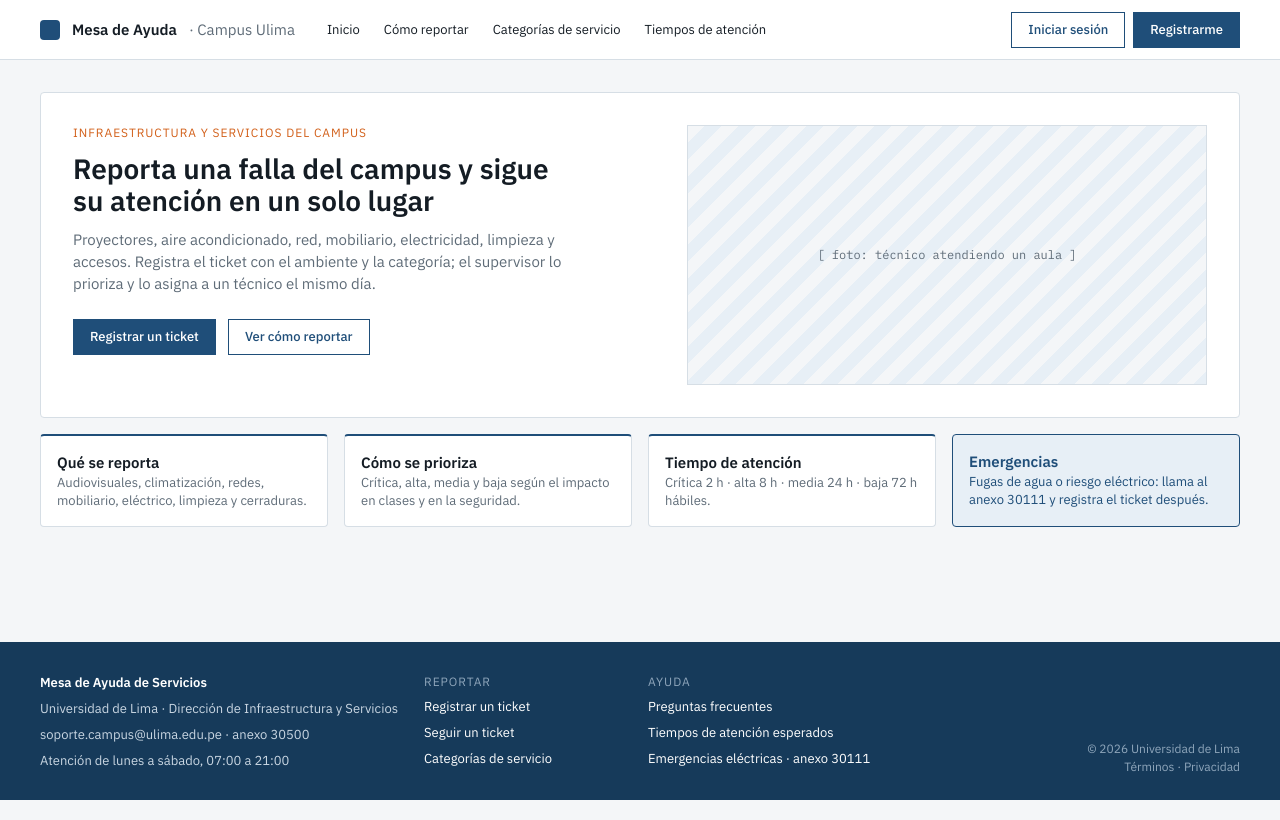
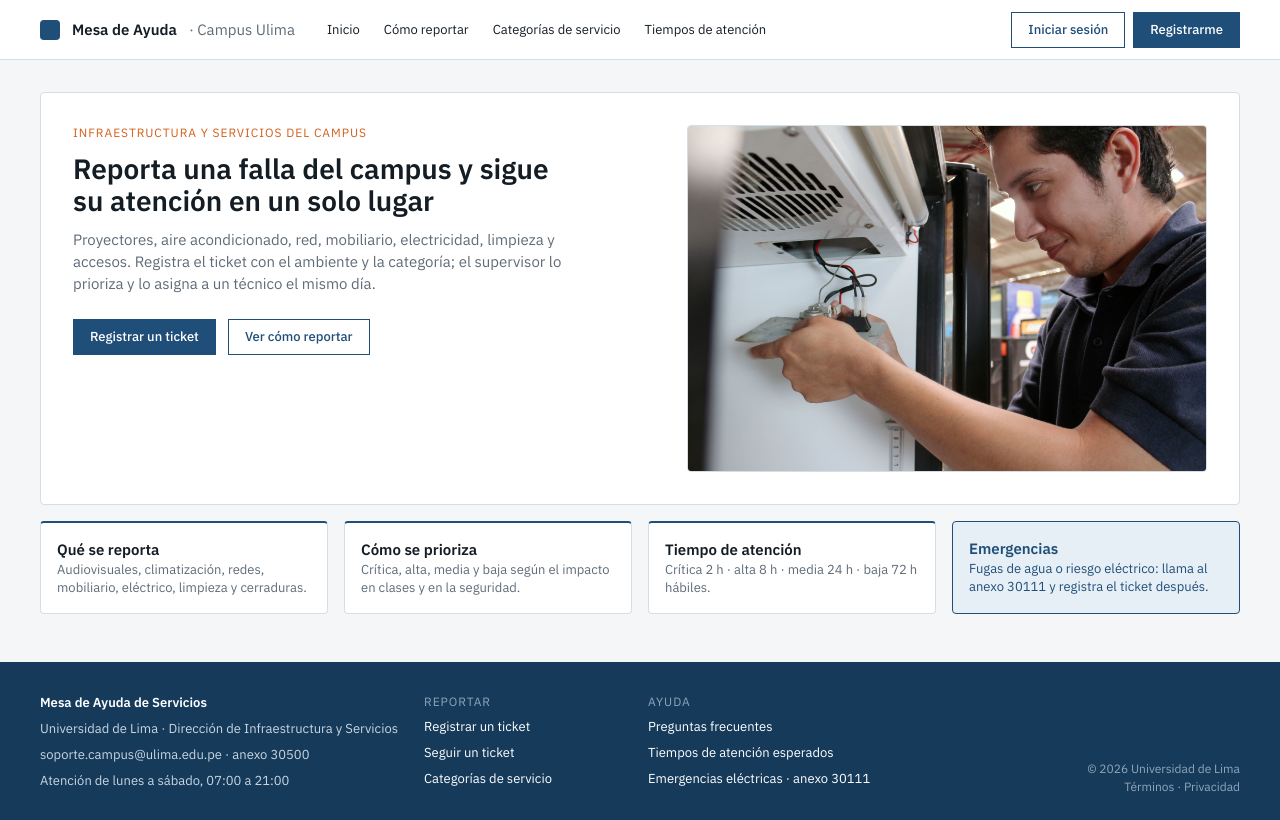
Before and after one commit to AndreQC-byte/PROYECTO_PROGRAWEB_grupo07, a React (Vite) app: page / in a window 1280 px wide. Built offline with nearby package versions, Linux system fonts and the light colour scheme.

Commit message:
H1: Imagen de tecnico en landing publica

```diff
--- a/src/features/auth/Landing.jsx
+++ b/src/features/auth/Landing.jsx
@@ -1,4 +1,5 @@
 import { Link } from 'react-router-dom';
+import tecnicoAula from '../../assets/landing-tecnico.jpg';
 
 export default function Landing() {
   return (
@@ -17,7 +18,7 @@ export default function Landing() {
             <a className="auth-btn btn-secundario" href="#">Ver cómo reportar</a>
           </div>
         </div>
-        <div className="auth-foto">[ foto: técnico atendiendo un aula ]</div>
+        <img className="auth-foto" src={tecnicoAula} alt="Técnico atendiendo un aula del campus" />
       </section>
 
       <section className="auth-info">
--- a/src/features/auth/LayoutPublico.jsx
+++ b/src/features/auth/LayoutPublico.jsx
@@ -1,8 +1,6 @@
 import { Link, Outlet } from 'react-router-dom';
 import '../../styles/auth.css';
 
-// Marco de las pantallas públicas (visitante): cabecera, contenido y pie.
-// Las pantallas se muestran en <Outlet />.
 export default function LayoutPublico() {
   return (
     <div className="auth-pagina">
--- a/src/styles/auth.css
+++ b/src/styles/auth.css
@@ -146,13 +146,12 @@
 }
 
 .auth-foto {
-  display: grid;
-  place-items: center;
+  width: 100%;
+  height: 100%;
   min-height: 260px;
+  object-fit: cover;
   border: 1px solid var(--color-border);
-  background: repeating-linear-gradient(135deg, var(--color-bg) 0 12px, var(--color-primary-soft) 12px 24px);
-  color: var(--color-text-muted);
-  font: var(--text-etiqueta) / var(--lh-etiqueta) var(--font-mono);
+  border-radius: var(--border-radius);
 }
 
 /* Cuatro tarjetas informativas */
```
Also changed, not shown: src/assets/landing-tecnico.jpg (added).
